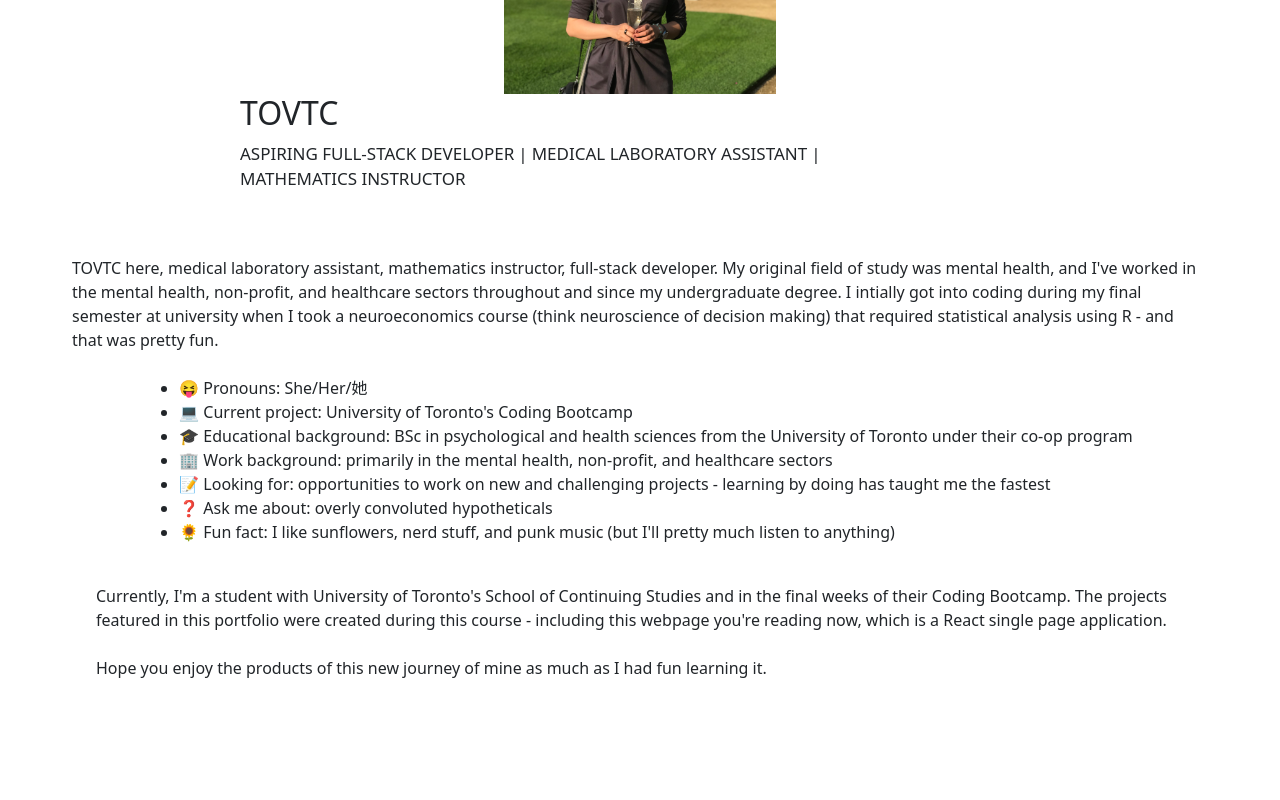
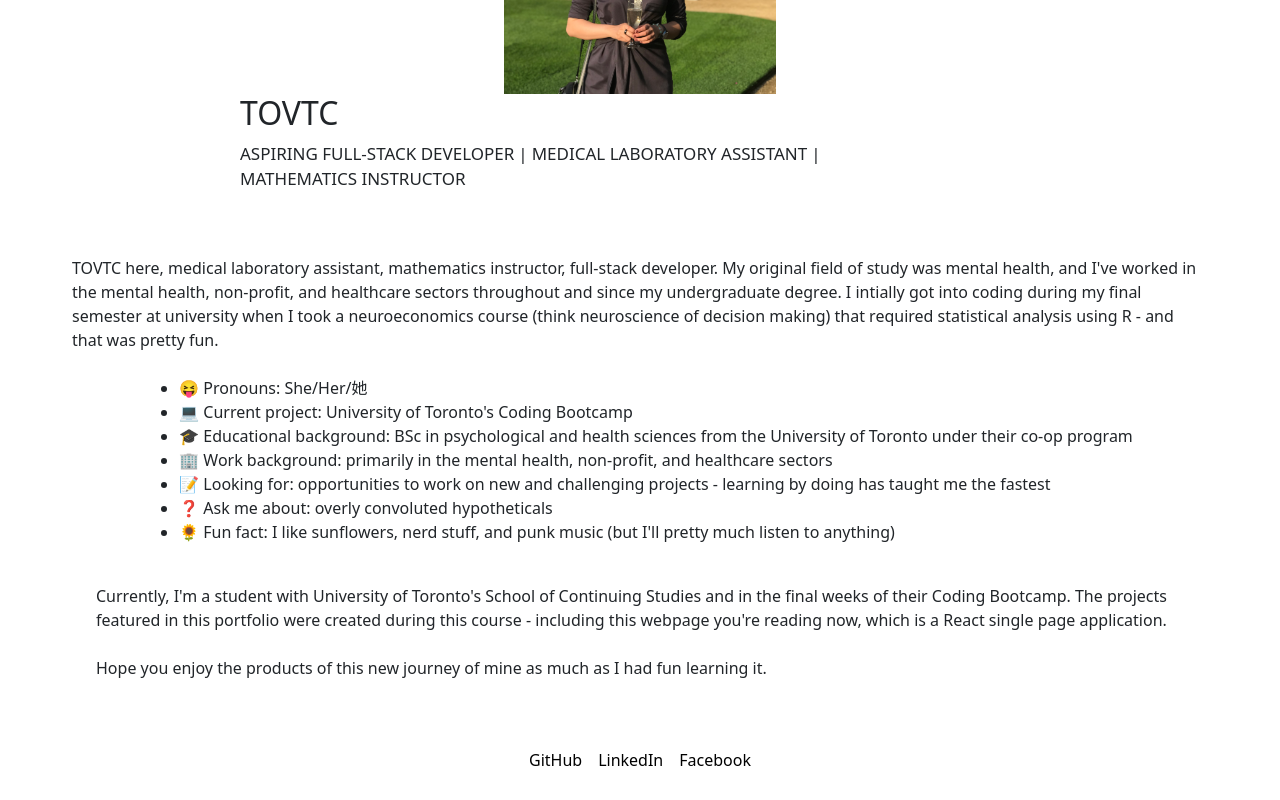
Before and after one commit to TOVTC/react-portfolio-challenge, a React (Create React App) app: page / in a window 1280 px wide. Shown: the part 337-1137 px from the top of the page. Before the commit the page ends 1057 px from the top, so only its background shows below. Built offline with nearby package versions, Linux system fonts and the light colour scheme.

Commit message:
added footer

```diff
--- a/src/App.js
+++ b/src/App.js
@@ -4,6 +4,7 @@
 import Portfolio from './components/Portfolio';
 import Contact from './components/Contact';
 import Resume from './components/Resume';
+import Footer from './components/Footer';
 
 function App() {
     const options = [
@@ -14,13 +15,13 @@
     ]
     const [selection, setSelection] = useState(options[0]);
     return (
-        <div>
+        <div id='page-container'>
             <Navigation
                 options={options}
                 selection={selection}
                 setSelection={setSelection}>
             </Navigation>
-            <main>
+            <main id='content-wrap'>
                 {(() => {
                     switch (selection) {
                         case 'About Me':
@@ -31,9 +32,12 @@
                             return <Contact></Contact>
                         case 'Resume':
                             return <Resume></Resume>
+                        default:
+                            return <About></About>
                     }
                 })()}
             </main>
+            <Footer></Footer>
         </div>
     );
 }
--- /dev/null
+++ b/src/components/Footer.js
@@ -0,0 +1,13 @@
+import React from 'react';
+
+function Footer() {
+    return (
+        <footer id='footer' className='d-flex justify-content-center align-items-center'>
+            <a href='https://github.com/TOVTC' className='mx-2'>GitHub</a>
+            <a href='https://www.linkedin.com/in/veronicataichito/' className='mx-2'>LinkedIn</a>
+            <a href='https://www.facebook.com/profile.php?id=100019319591382' className='mx-2'>Facebook</a>
+        </footer>
+    )
+}
+
+export default Footer;
--- a/src/components/Portfolio.js
+++ b/src/components/Portfolio.js
@@ -29,8 +29,8 @@
                             <h4 className='mt-4'>{app.name}</h4>
                             <div className='my-3'>
                                 <p>Focus: {app.focus}</p>
-                                <a href={app.repo} className='mx-1' target='_blank'>GitHub Repository</a>
-                                <a href={app.link} className='mx-1' target='_blank'>Deployed Link</a>
+                                <a href={app.repo} className='mx-1' target='_blank' rel='noreferrer'>GitHub Repository</a>
+                                <a href={app.link} className='mx-1' target='_blank' rel='noreferrer'>Deployed Link</a>
                             </div>
                         </div>
                     ))
@@ -49,7 +49,7 @@
                             <h4 className='mt-4'>{app.name}</h4>
                             <div className='my-3'>
                                 <p>Focus: {app.focus}</p>
-                                <a href={app.repo} className='mx-1' target='_blank'>GitHub Repository</a>
+                                <a href={app.repo} className='mx-1' target='_blank' rel='noreferrer'>GitHub Repository</a>
                             </div>
                         </div>
                     ))
--- a/src/components/Resume.js
+++ b/src/components/Resume.js
@@ -36,6 +36,7 @@
                     <ul>
                         <li>R</li>
                         <li>Heroku (+ JawsDB, MongoDB Atlas)</li>
+                        <li>Handlebars</li>
                     </ul>
                 </div>
             </div>
--- a/src/index.css
+++ b/src/index.css
@@ -52,3 +52,25 @@
   min-height: 325px;
   width: 375px;
 }
+
+/* footer */
+#page-container {
+  position: relative;
+  min-height: 100vh;
+}
+
+#content-wrap {
+  padding-bottom: 5rem;
+}
+
+#footer {
+  position: absolute;
+  bottom: 0;
+  width: 100%;
+  height: 5rem;
+}
+
+footer a {
+  text-decoration: none;
+  color: black;
+}
--- a/src/utils/helpers.js
+++ b/src/utils/helpers.js
@@ -1,4 +1,4 @@
 export function validate(email) {
-    let valid = /^\w+([\.-]?\w+)*@\w+([\.-]?\w+)*(\.\w{2,3})+$/
+    let valid = /^\w+([-]?\w+)*@\w+([-]?\w+)*(\.\w{2,3})+$/
     return valid.test(email);
 }
```
